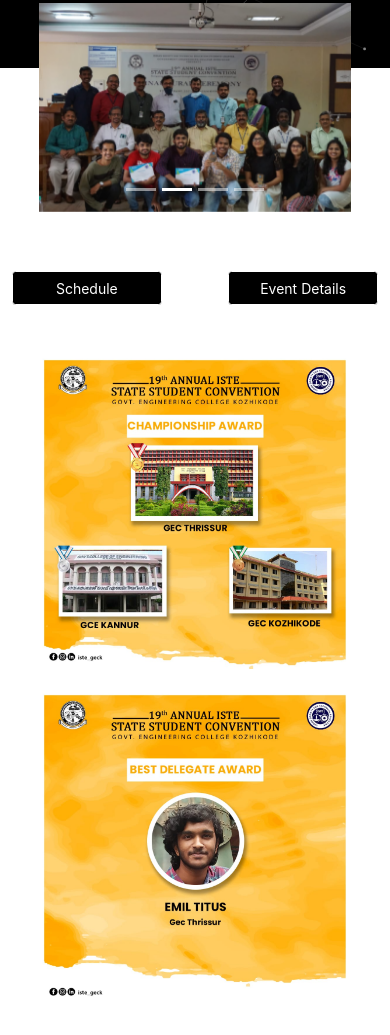
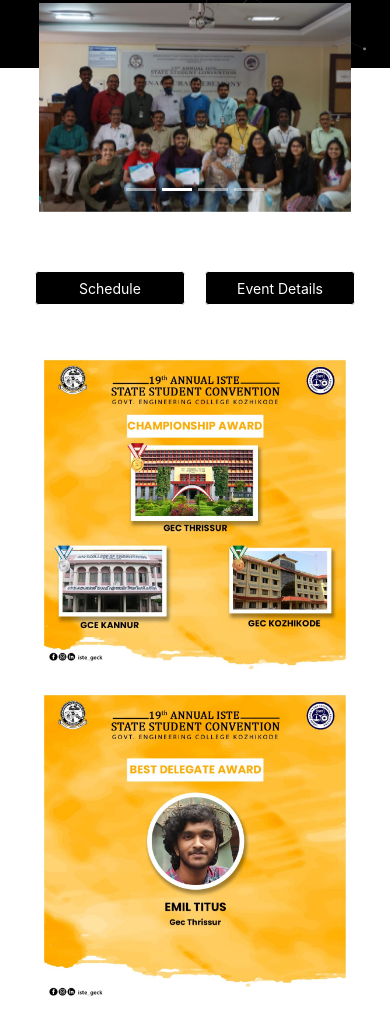
Before and after one commit to shahidvp/shahidvp.github.io, a plain HTML site: page index.html in a window 390 px wide. Shown: the part 776-1811 px from the top of the page. Drawn offline with nearby package versions, Linux system fonts and the light colour scheme.

Commit message:
btn adjustment

```diff
--- a/css/style.css
+++ b/css/style.css
@@ -175,7 +175,7 @@ h3 {
 #details-btn-holder {
   display: flex;
   width: 100%;
-  gap: 17%;
+  gap: 10%;
   justify-content: center;
 }
 
@@ -588,4 +588,8 @@ h3 {
     margin-top: 10px;
     margin-bottom: 10px;
   }
+
+  #details-btn-holder {
+    gap: 20px;
+  }
 }
```
